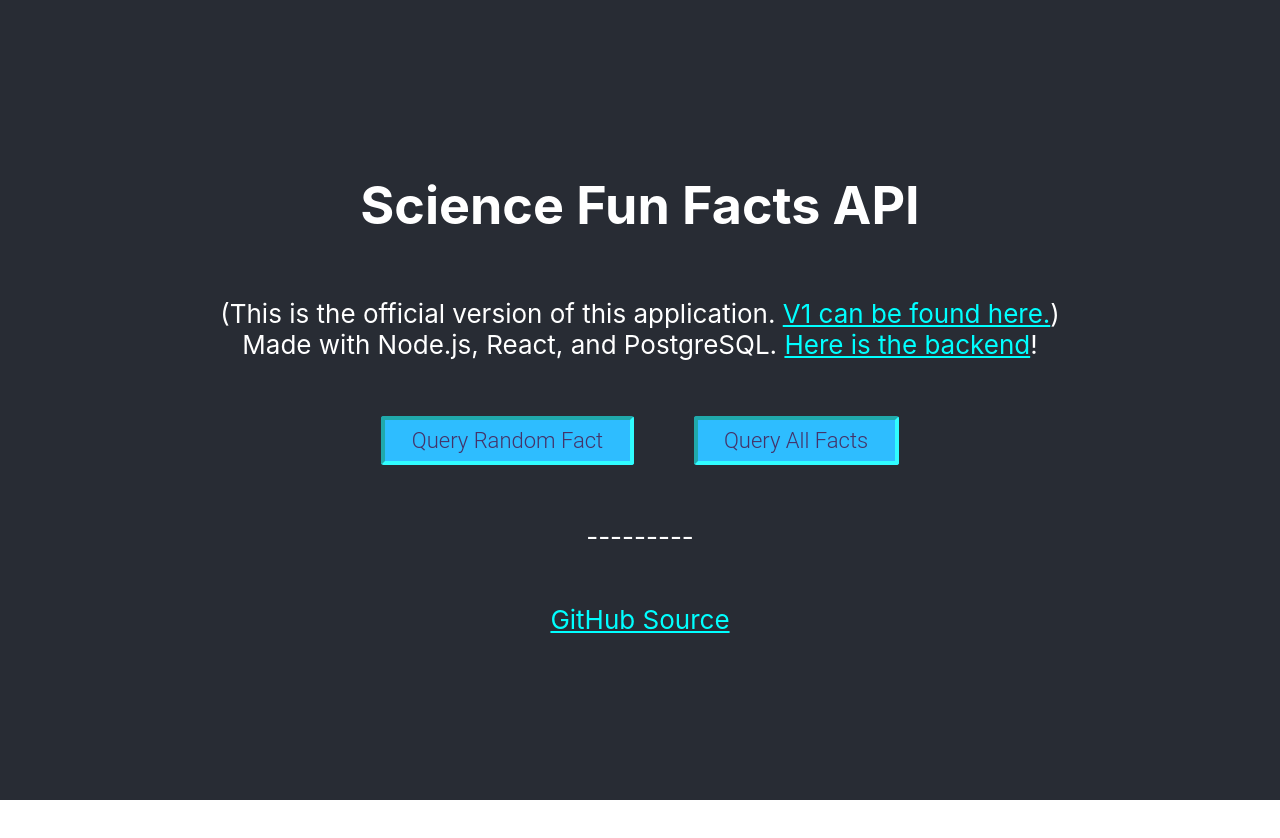
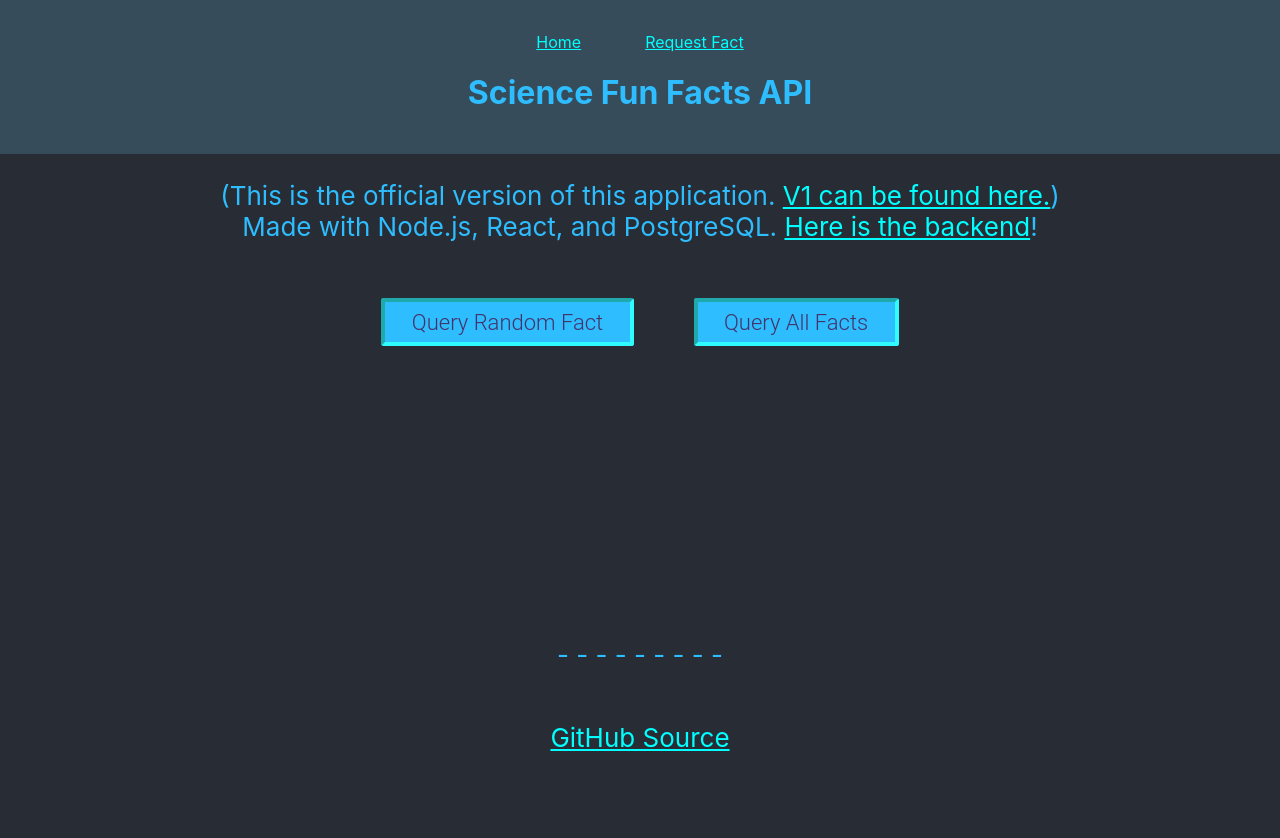
Before and after one commit to briakitten/science-fun-facts-client, a React (Create React App) app: page / in a window 1280 px wide. Shown: the top 838 px of the page. Before the commit the page ends 800 px from the top, so only its background shows below. Built offline with nearby package versions, Linux system fonts and the light colour scheme; no server answers.

Commit message:
Added Router

```diff
--- a/package.json
+++ b/package.json
@@ -13,6 +13,7 @@
     "axios": "^0.27.2",
     "react": "^18.2.0",
     "react-dom": "^18.2.0",
+    "react-router-dom": "^6.3.0",
     "react-scripts": "5.0.1",
     "typescript": "^4.4.2",
     "web-vitals": "^2.1.0"
--- a/src/App.css
+++ b/src/App.css
@@ -12,44 +12,56 @@
   color: cyan;
 }
 
-.App-header {
+.tabs {
+  padding-top: 2rem;
+}
+
+.tab {
+  padding-right: 2rem;
+  padding-left: 2rem;
+}
+
+.app-header {
+  background-color: #364c5a;
+  color: #2ebdff;
+}
+
+.main-content {
   background-color: #282c34;
-  min-height: 100vh;
+  align-items: center;
   display: flex;
   flex-direction: column;
-  align-items: center;
   justify-content: center;
   font-size: calc(10px + 2vmin);
-  color: white;
+  color: #2ebdff;
 }
 
-.App-link {
-  color: #61dafb;
+.app-footer {
+  min-height: 80vh;
+  bottom: 0;
+  background-color: #282c34;
+  align-items: center;
+  display: flex;
+  flex-direction: column;
+  justify-content: center;
+  margin-top: auto;
+  font-size: calc(10px + 2vmin);
+  color: #2ebdff;
 }
 
-@keyframes App-logo-spin {
-  from {
-    transform: rotate(0deg);
-  }
-  to {
-    transform: rotate(360deg);
-  }
-}
-
-
 .button1 {
-  display:inline-block;
-  padding:0.35em 1.2em;
-  border:0.2em inset  #30fcff;
-  margin:0 0.3em 0.3em 0;
-  border-radius:0.12em;
+  display: inline-block;
+  padding: 0.35em 1.2em;
+  border: 0.2em inset  #30fcff;
+  margin: 0 0.3em 0.3em 0;
+  border-radius: 0.12em;
   box-sizing: border-box;
-  text-decoration:none;
+  text-decoration: none;
   font-family:'Roboto',sans-serif;
   font-weight:300;
   color:#453369;
   background-color:#2ebdff;
-  text-align:center;
+  text-align: center;
   transition: all 0.2s;
 }
 .button1:hover{
@@ -60,6 +72,6 @@
 @media all and (max-width:30em) {
   .button1{
     display:block;
-    margin:0.4em auto;
+    margin:0.2em auto;
   }
 }
--- a/src/App.tsx
+++ b/src/App.tsx
@@ -1,4 +1,5 @@
 import React, { useEffect, useState } from 'react';
+import { BrowserRouter, Routes, Route, Link } from 'react-router-dom';
 import axios from 'axios';
 // import logo from './logo.svg';
 import './App.css';
@@ -8,7 +9,7 @@
 
 const URL = "https://science-fun-facts-api.herokuapp.com/api";
 
-function App() {
+function Home() {
   const [currentState, setCurrentState] = useState(0);
 
   const [data, setData] = useState<Array<FactData>>();
@@ -45,22 +46,52 @@
   }
 
   return (
-    <div className="App">
-      <header className="App-header">
-        <h1>Science Fun Facts API</h1>
+    <div>
       <p>
         (This is the official version of this application. <a href="https://github.com/briakitten/ScienceFunFactsV1">V1 can be found here.</a>) <br/>
         Made with Node.js, React, and PostgreSQL. <a href={URL}>Here is the backend</a>!
       </p>
-        <div style={{display: "flex", flexWrap: "wrap"}}>
+      <div>
         <button className="button1" onClick={clickRandomFact} style={{margin: 30, fontSize: 22}}>Query Random Fact</button>
         <button className="button1" onClick={clickAllFacts} style={{margin: 30, fontSize: 22}}>Query All Facts</button>
       </div>
       {currentState === 1 && <Fact factData={randomFact}></Fact>}
       {currentState === 2 && <FactList facts={data}></FactList>}
-        <p>---------</p>
+    </div>
+  )
+}
+
+function RequestFact() {
+  return (
+    <div>Fact Page</div>
+  )
+}
+
+function App() {
+
+
+  return (
+    <div className="App">
+      <BrowserRouter>
+        <header className="app-header">
+          <div className='tabs'>
+            <Link className="tab" to="/">Home</Link>
+            <Link className="tab" to="/requestfact">Request Fact</Link>
+          </div>
+          <h1>Science Fun Facts API</h1>
+          <br />
+        </header>
+        <div className="main-content">
+          <Routes>
+            <Route path="/" element={<Home />} />
+            <Route path="/requestfact" element={<RequestFact />} />
+          </Routes>
+        </div>
+        <footer className="app-footer">
+          <p>- - - - - - - - -</p>
           <a href="https://github.com/briakitten/science-fun-facts-client"><p>GitHub Source</p></a>
-      </header>
+        </footer>
+      </BrowserRouter>
     </div>
   );
 }
```
Also changed, not shown: src/react-app-env.d.ts (+16 -0 lines), src/types.d.ts (deleted, +0 -15 lines), 1 other file (tests, documents, lock files or other folders). Lines whose indentation alone changed are shown as unchanged.
